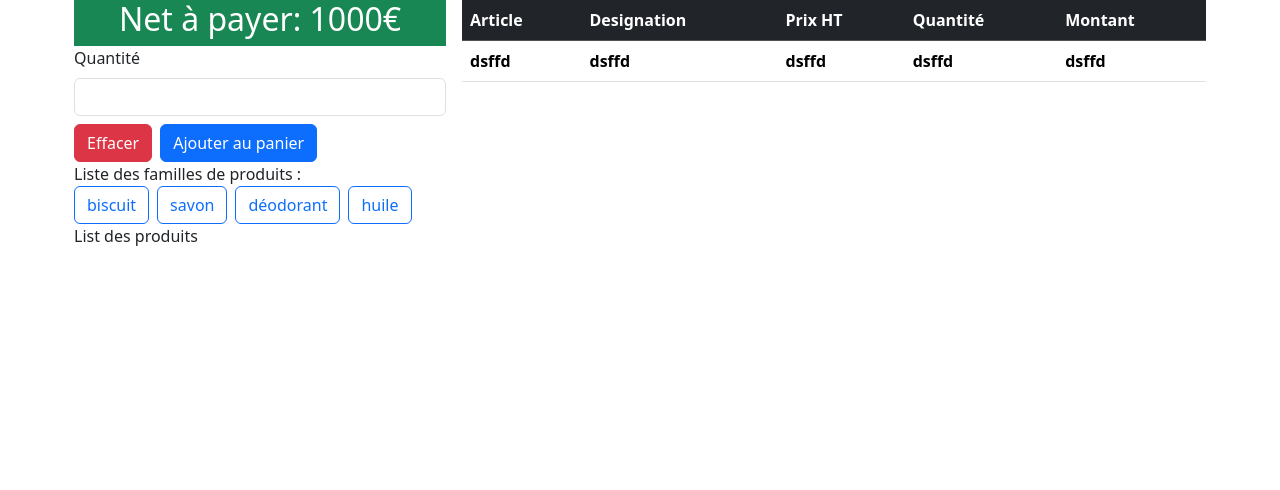
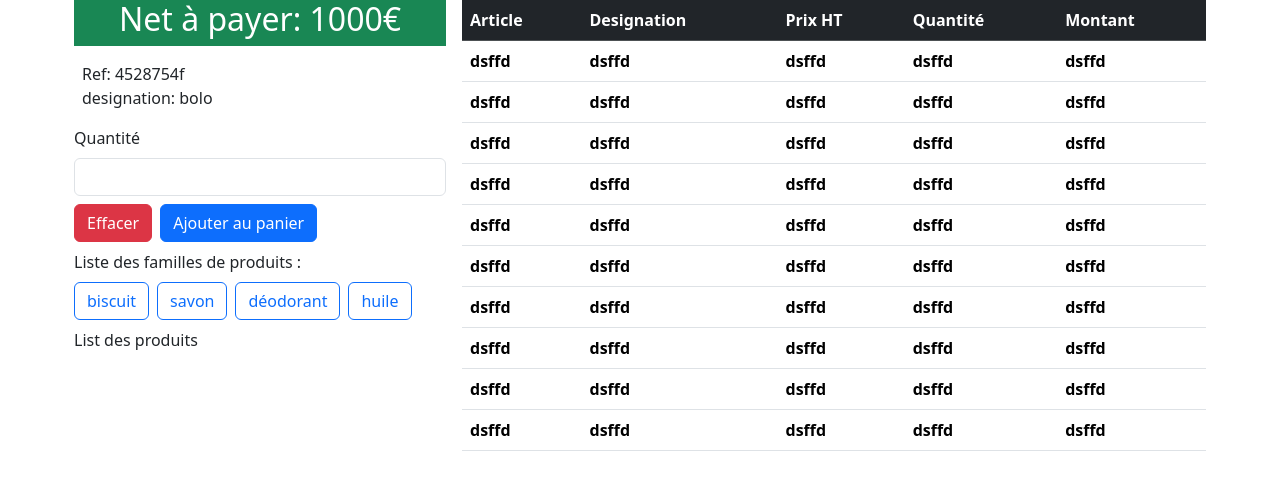
Before and after one commit to Mampionona33/Exercice_tp_caisse, a React app in the folder app/: page / in a window 1280 px wide. Shown: the top 490 px of the page. Built offline with nearby package versions, Linux system fonts and the light colour scheme; the HTML template or start-up script is replaced by a standard one.

Commit message:
adding flex to product family

```diff
--- a/app/src/ts/App.tsx
+++ b/app/src/ts/App.tsx
@@ -43,9 +43,13 @@ const App: React.FC = () => {
 
   return (
     <div className="container-lg d-flex gap-3 h-100 justify-content-center">
-      <div className="col-4 d-flex flex-column">
+      <div className="col-4 d-flex flex-column gap-2">
         <div className="bg-success d-flex justify-content-center" >
           <h2 className="text-white"  >Net à payer: 1000€</h2>
+        </div>
+        <div className="d-flex p-2 flex-column bg-white">
+          <span>Ref: 4528754f</span>
+          <span>designation: bolo</span>
         </div>
         <AddToCart />
         <ProductFamillyContext.Provider value={productFamilies}>
--- a/app/src/ts/components/Cart.tsx
+++ b/app/src/ts/components/Cart.tsx
@@ -20,6 +20,69 @@ const Cart:React.FC =()=>{
                     <th>dsffd</th>
                     <th>dsffd</th>
                 </tr>
+                <tr>
+                    <th>dsffd</th>
+                    <th>dsffd</th>
+                    <th>dsffd</th>
+                    <th>dsffd</th>
+                    <th>dsffd</th>
+                </tr>
+                <tr>
+                    <th>dsffd</th>
+                    <th>dsffd</th>
+                    <th>dsffd</th>
+                    <th>dsffd</th>
+                    <th>dsffd</th>
+                </tr>
+                <tr>
+                    <th>dsffd</th>
+                    <th>dsffd</th>
+                    <th>dsffd</th>
+                    <th>dsffd</th>
+                    <th>dsffd</th>
+                </tr>
+                <tr>
+                    <th>dsffd</th>
+                    <th>dsffd</th>
+                    <th>dsffd</th>
+                    <th>dsffd</th>
+                    <th>dsffd</th>
+                </tr>
+                <tr>
+                    <th>dsffd</th>
+                    <th>dsffd</th>
+                    <th>dsffd</th>
+                    <th>dsffd</th>
+                    <th>dsffd</th>
+                </tr>
+                <tr>
+                    <th>dsffd</th>
+                    <th>dsffd</th>
+                    <th>dsffd</th>
+                    <th>dsffd</th>
+                    <th>dsffd</th>
+                </tr>
+                <tr>
+                    <th>dsffd</th>
+                    <th>dsffd</th>
+                    <th>dsffd</th>
+                    <th>dsffd</th>
+                    <th>dsffd</th>
+                </tr>
+                <tr>
+                    <th>dsffd</th>
+                    <th>dsffd</th>
+                    <th>dsffd</th>
+                    <th>dsffd</th>
+                    <th>dsffd</th>
+                </tr>
+                <tr>
+                    <th>dsffd</th>
+                    <th>dsffd</th>
+                    <th>dsffd</th>
+                    <th>dsffd</th>
+                    <th>dsffd</th>
+                </tr>
             </tbody>
         </table>
     )
--- a/app/src/ts/components/ProductFamilyGroupe.tsx
+++ b/app/src/ts/components/ProductFamilyGroupe.tsx
@@ -5,9 +5,9 @@ const ProductFamilyGroupe: React.FC = () => {
   const productFamilies: IProductFamilly[] = useContext(ProductFamillyContext);
 
   return (
-    <div>
+    <>
       <div>Liste des familles de produits :</div>
-      <div className="d-flex gap-2">
+      <div className="d-flex gap-2 flex-wrap">
         {productFamilies.map((family) => (
           <button
             key={family.idProdFamilly}
@@ -17,7 +17,7 @@ const ProductFamilyGroupe: React.FC = () => {
           </button>
         ))}
       </div>
-    </div>
+    </>
   );
 }
 
```
